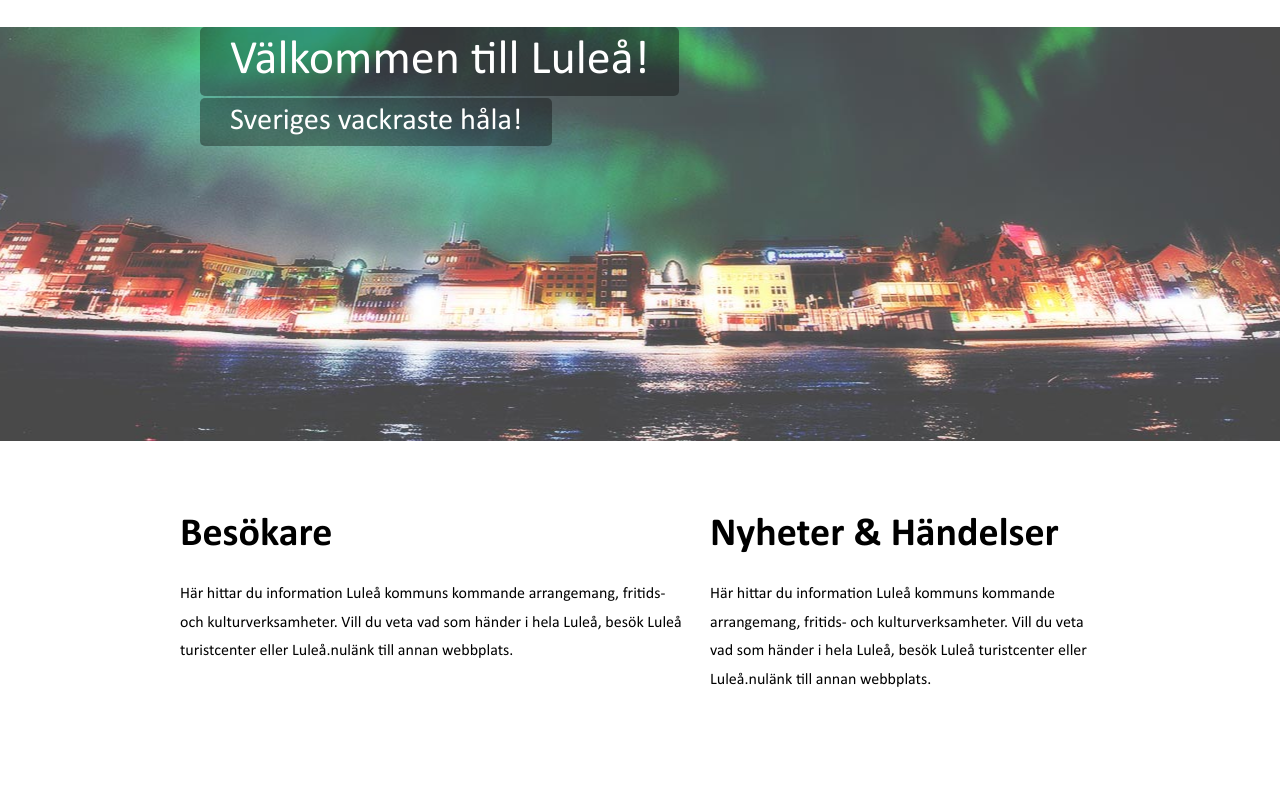
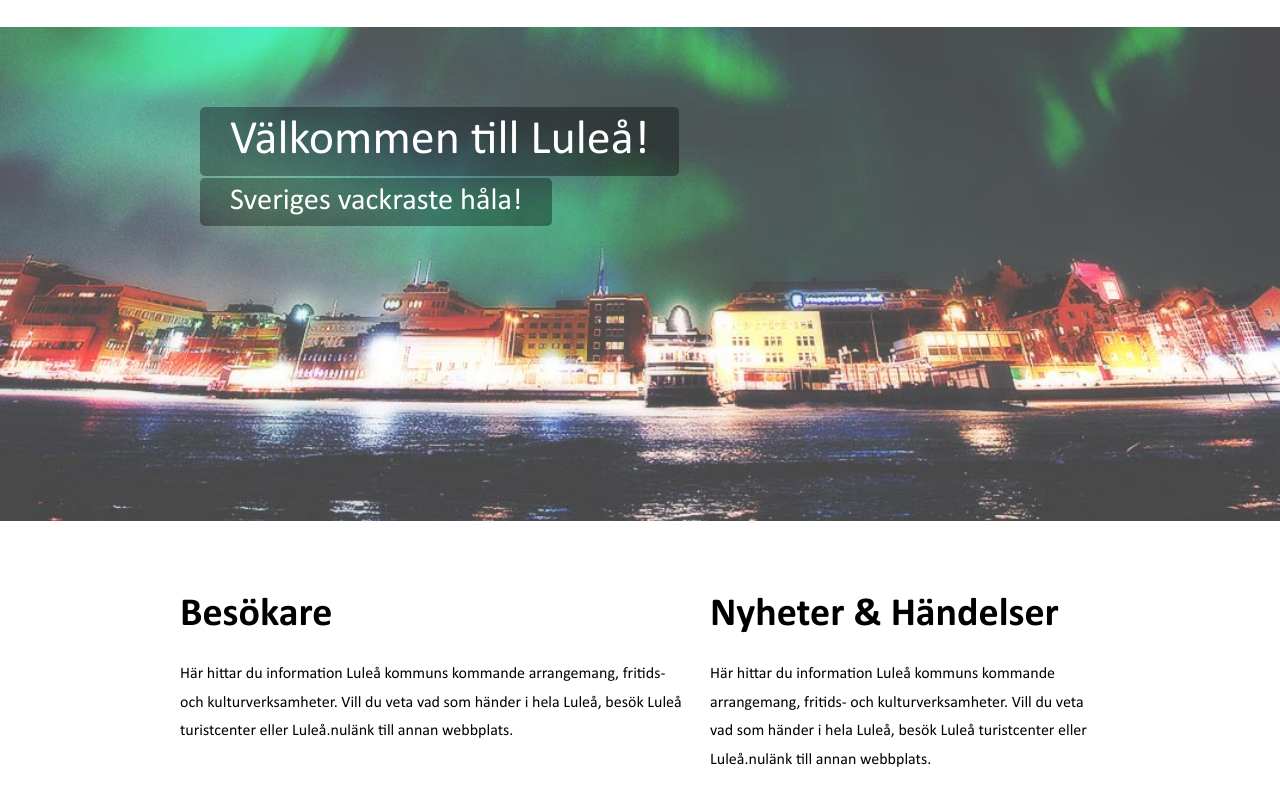
Before and after one commit to SamuelGustafsson/Lulea-website, a plain HTML site: page index.html in a window 1280 px wide. Shown: the part 59-864 px from the top of the page. Drawn offline with nearby package versions, Linux system fonts and the light colour scheme; files whose address does not match are found by name.

Commit message:
Genomförda ändrar bigImg

```diff
--- a/css/main.css
+++ b/css/main.css
@@ -114,7 +114,9 @@ a:hover#menu-icon {
 	height: 414px;
 	margin-top: 0px;
 	background:url(../img/back_top.jpg) center no-repeat;
+	background-size: cover;
 	background-color: #303030;
+	padding-top: 80px;
 }
 
 
```
